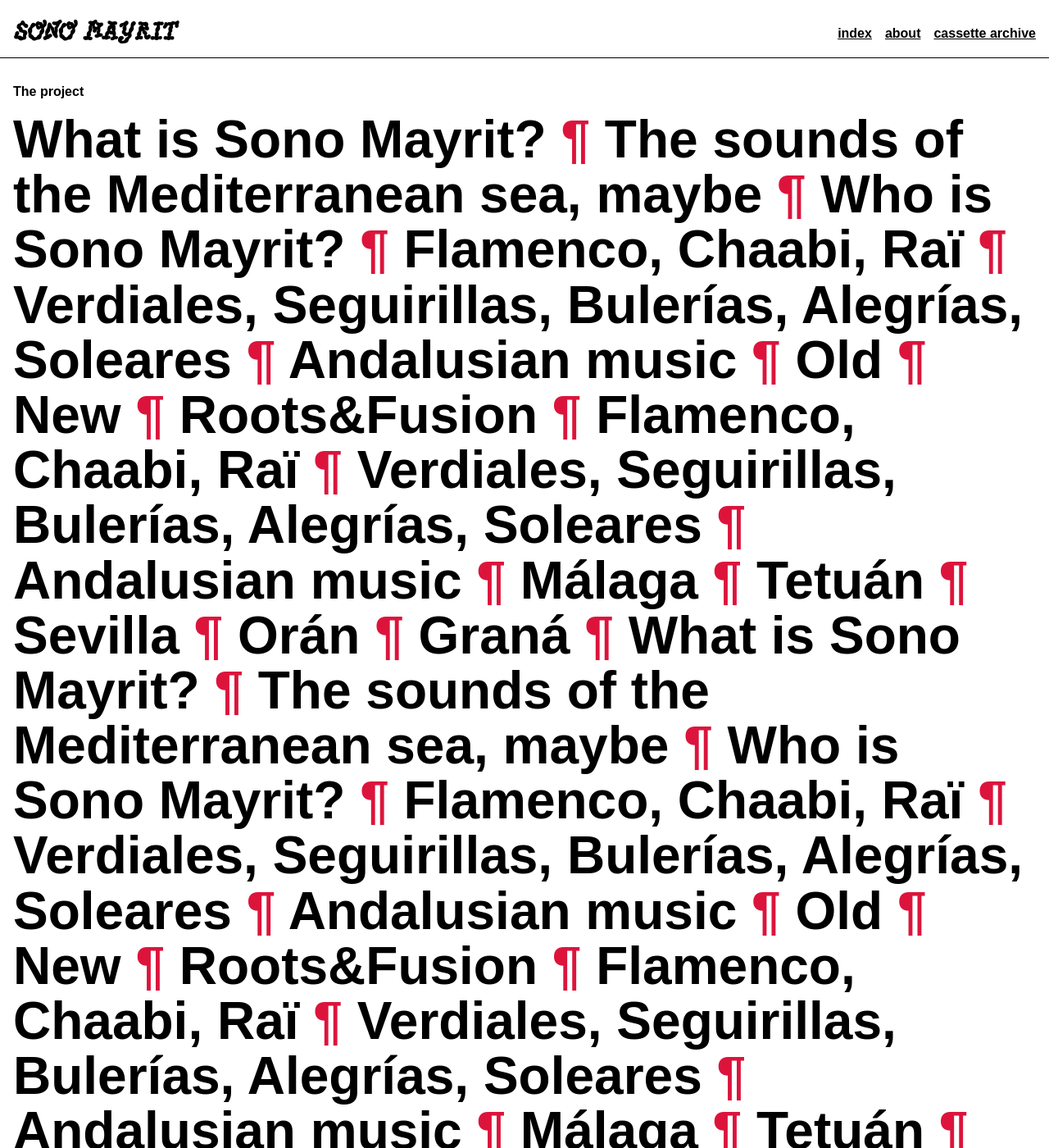
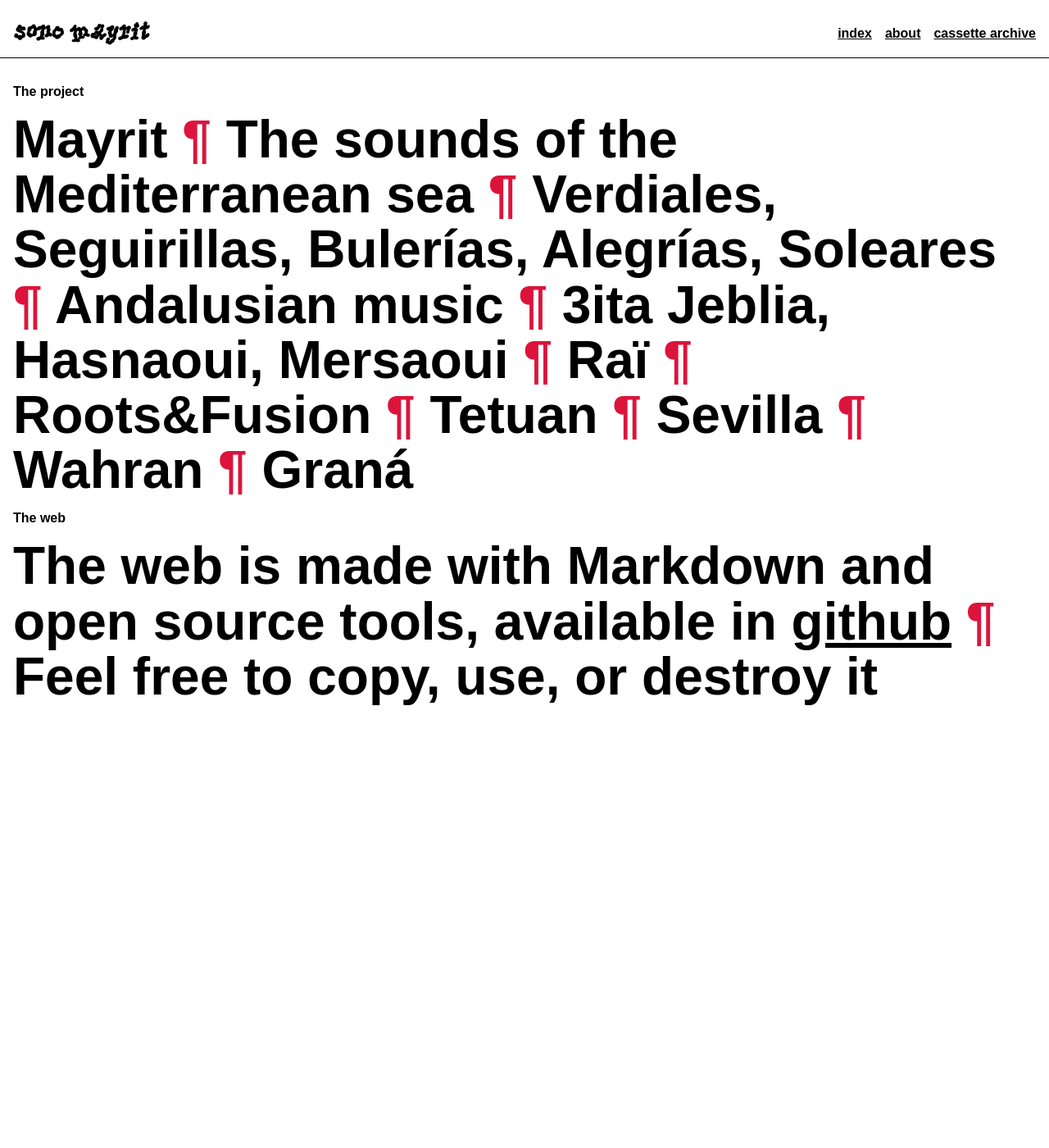
Before and after one commit to jvaleroliet/sonomayrit, a Jekyll site: the page built from about.html, in a window 1280 px wide and 1400 px high. Shown: the whole window at 82% size. Built offline with Jekyll 4.4.1, drawn with Linux system fonts in a browser that asks for light colours; some of the changed text lies outside the part shown.

```diff
--- a/_includes/header.html
+++ b/_includes/header.html
@@ -1,9 +1,8 @@
 <header>
-	<p class="info-crazy-logo">SONO MAYRIT</p>
+	<p class="info-crazy-logo">sono mayrit</p>
 	<nav>
-	  <a href="{{ site.baseurl }}/">index</a>
-	  <a href="{{ site.baseurl }}/about">about</a>
-	  <a href="{{ site.baseurl }}/cassette-archive">cassette archive</a>
-
+		<a href="{{ site.baseurl }}/">index</a>
+		<a href="{{ site.baseurl }}/about">about</a>
+		<a href="{{ site.baseurl }}/cassette-archive">cassette archive</a>
 	</nav>
-  </header>
+</header>
--- a/about.html
+++ b/about.html
@@ -7,39 +7,21 @@ permalink: /about/
 <main>
     <p class="info">The project</p>
     <article>
-        <p>What is Sono Mayrit?</p>
-        <p>The sounds of the Mediterranean sea, maybe</p>
-        <p>Who is Sono Mayrit?</p>
-        <p>Flamenco, Chaabi, Raï </p>
+        <p>Mayrit</p>
+        <p>The sounds of the Mediterranean sea</p>
         <p>Verdiales, Seguirillas, Bulerías, Alegrías, Soleares</p>
         <p>Andalusian music</p>
-        <p>Old</p>
-        <p>New</p>
+        <p>3ita Jeblia, Hasnaoui, Mersaoui</p>
+        <p>Raï</p>
         <p>Roots&Fusion</p>
-        <p>Flamenco, Chaabi, Raï </p>
-        <p>Verdiales, Seguirillas, Bulerías, Alegrías, Soleares</p>
-        <p>Andalusian music</p>
-        <p>Málaga</p>
-        <p>Tetuán</p>
+        <p>Tetuan</p>
         <p>Sevilla</p>
-        <p>Orán</p>
-        <p>Graná</p>
-        <p>What is Sono Mayrit?</p>
-        <p>The sounds of the Mediterranean sea, maybe</p>
-        <p>Who is Sono Mayrit?</p>
-        <p>Flamenco, Chaabi, Raï </p>
-        <p>Verdiales, Seguirillas, Bulerías, Alegrías, Soleares</p>
-        <p>Andalusian music</p>
-        <p>Old</p>
-        <p>New</p>
-        <p>Roots&Fusion</p>
-        <p>Flamenco, Chaabi, Raï </p>
-        <p>Verdiales, Seguirillas, Bulerías, Alegrías, Soleares</p>
-        <p>Andalusian music</p>
-        <p>Málaga</p>
-        <p>Tetuán</p>
-        <p>Sevilla</p>
-        <p>Orán</p>
+        <p>Wahran</p>
         <p>Graná</p>
     </article>
+    <p class="info">The web</p>
+    <article>
+        <p>The web is made with Markdown and open source tools, available in <a href="https://github.com/jvaleroliet/sonomayrit">github</a></p>
+        <p>Feel free to copy, use, or destroy it</p>
+    </article>
 </main>
--- a/assets/css/typography.css
+++ b/assets/css/typography.css
@@ -15,9 +15,6 @@ article p { display: inline;}
 article p+p::before {content:"¶ "; color: crimson;}
 
 
-/*------------ exemple: sidebar */
-.typography-sidebar main { border-left: 1px solid;}
-
 /*------------ exemple: sticky header */
 .typography-sticky header {
   position: sticky;
@@ -30,23 +27,6 @@ article p+p::before {content:"¶ "; color: crimson;}
 .typography-sticky nav { flex-direction: row; }
 .typography-sticky nav a { padding-left: 1em;}
 
-/*------------ exemple: split */
-.typography-split #header {
-  height: 55vh;
-  border-bottom: 1px solid;
-  position: static;
-  text-align: center;
-}
-.typography-split article {
-  font-size: 3.5vw;
-  padding: 1em;
-}
-.typography-split section:not(:last-child){
-  border-bottom: 1px solid;
-}
-/* la bordure est affectée soit au header soit à l’article */
-.typography-split section:nth-child(even) header{ border-right: 1px solid; }
-.typography-split section:nth-child(odd) article{ border-right: 1px solid; }
 
 .body-class-home {
     margin: 50px;
```
Also changed, not shown: _includes/head-scroll.html (added, +7 -0 lines), _layouts/scrollpage.html (added, +8 -0 lines), assets/css/scroll.css (added, +76 -0 lines), assets/js/scroll.js (added, +17 -0 lines), scrolltest.html (added, +88 -0 lines).
